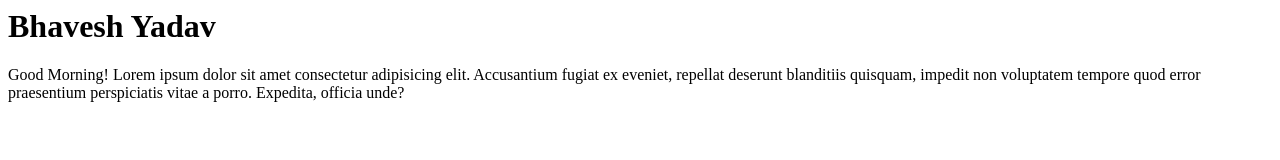
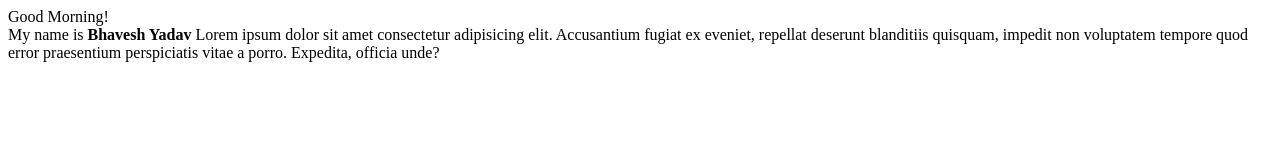
Before and after one commit to SFDeveloper-Bhavesh/LocalRepo, a plain HTML site: page Index.html in a window 1280 px wide. Drawn offline with Linux system fonts and the light colour scheme.

Commit message:
Changes in readme file 12:23 24-12-2024

```diff
--- a/Index.html
+++ b/Index.html
@@ -1,4 +1,4 @@
-<h1>Bhavesh Yadav</h1>
-<p>Good Morning!
+<p>Good Morning! <br>
+    My name is <b>Bhavesh Yadav</b>
     Lorem ipsum dolor sit amet consectetur adipisicing elit. Accusantium fugiat ex eveniet, repellat deserunt blanditiis quisquam, impedit non voluptatem tempore quod error praesentium perspiciatis vitae a porro. Expedita, officia unde?
 </p>
```
